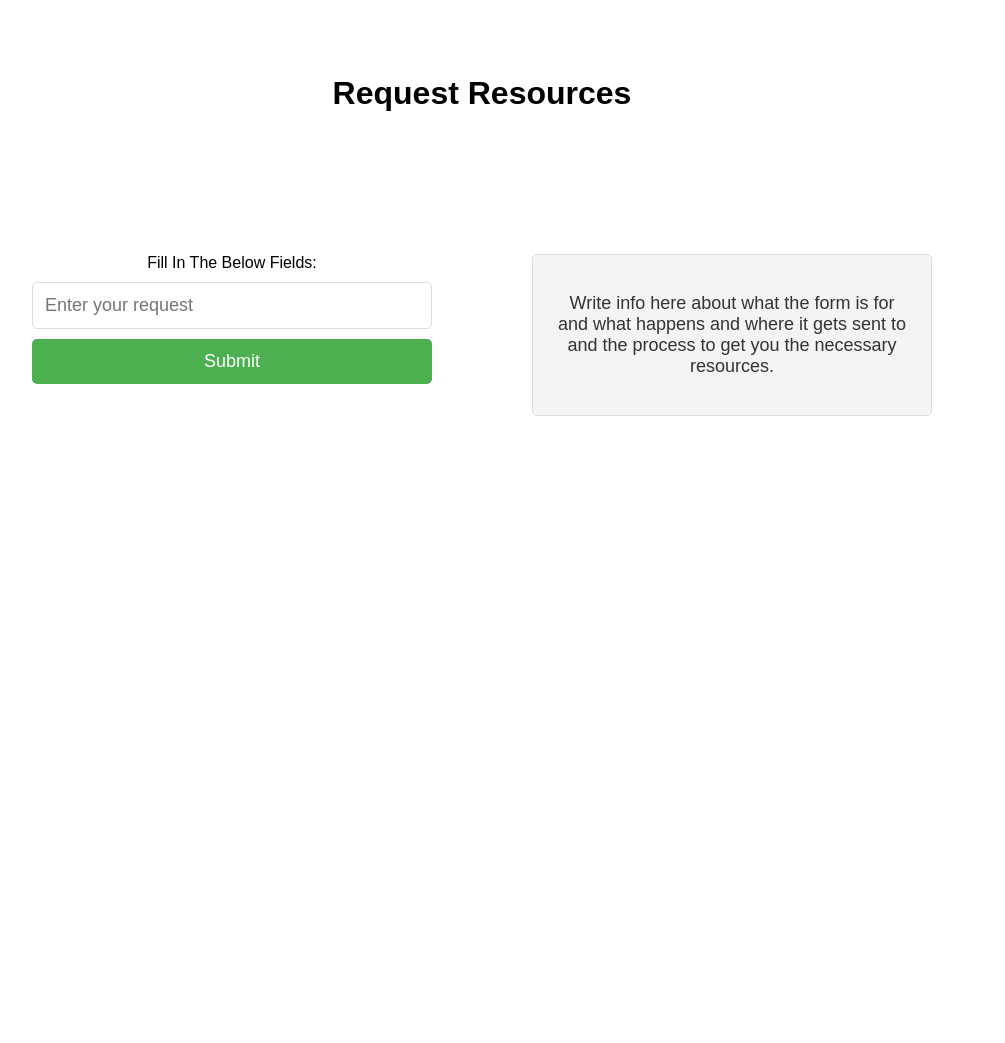
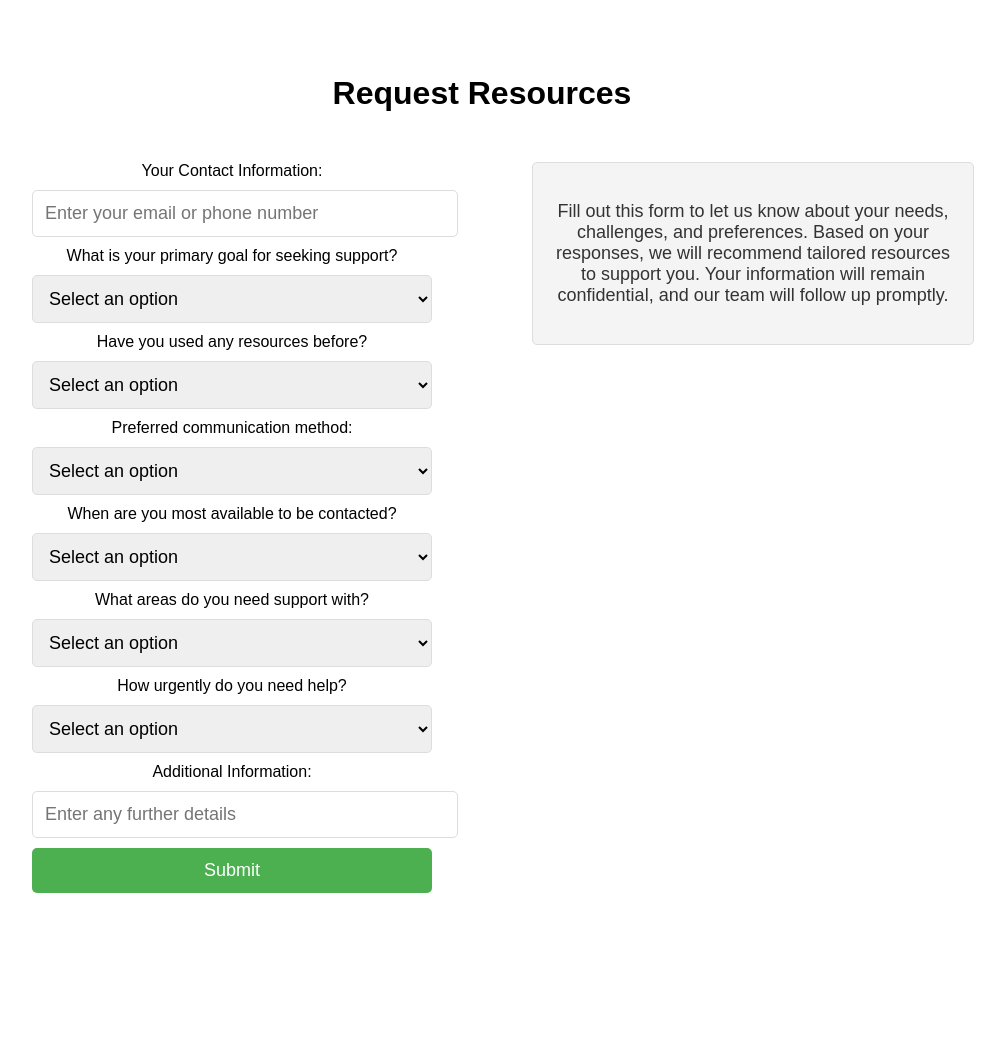
Before and after one commit to rohan057/FYP, a PHP site: page /questionnaire.php in a window 1280 px wide. Shown: the part 66-1109 px from the top of the page, without its empty margins (158-1163 px from the left). Before the commit the page ends 482 px from the top, so only its background shows below. Run offline with PHP 8.4, Linux system fonts and the light colour scheme.

Commit message:
Adding Questions
Updated form with new questions and updated css

```diff
--- a/css/styles.css
+++ b/css/styles.css
@@ -65,11 +65,16 @@ nav ul li a:hover {
     text-align: center;
 }
 
+.request-resources-page h1 {
+    margin-bottom: -70px; /* Adjust the gap below the header */
+}
+
 .request-resources-page .container {
     display: flex;
     justify-content: space-between;
     width: 100%;
     max-width: 900px;
+    gap: 20px;
 }
 
 .request-resources-page .form-container,
@@ -81,14 +86,18 @@ nav ul li a:hover {
 .request-resources-page form {
     display: flex;
     flex-direction: column;
+    width: 100%;
 }
 
 .request-resources-page form label,
-.request-resources-page form input {
+.request-resources-page form input,
+.request-resources-page form select {
     margin-bottom: 10px;
+    width: 100%;
 }
 
-.request-resources-page form input[type="text"] {
+.request-resources-page form input[type="text"],
+.request-resources-page form select {
     padding: 12px;
     font-size: 18px;
     border-radius: 5px;
@@ -104,6 +113,7 @@ nav ul li a:hover {
     font-size: 18px;
     cursor: pointer;
     transition: background-color 0.3s ease;
+    width: 100%;
 }
 
 .request-resources-page form input[type="submit"]:hover {
@@ -117,6 +127,8 @@ nav ul li a:hover {
     border: 1px solid #ddd;
     font-size: 18px;
     color: #333;
+    width: 100%;
+    max-width: 400px;
 }
 
 .feedback-page {
--- a/questionnaire.php
+++ b/questionnaire.php
@@ -33,20 +33,83 @@ session_start();
     </nav>
 
     <div class="request-resources-page">
-    <h1>Request Resources</h1>
+        <h1>Request Resources</h1>
         <div class="container">
             <div class="form-container">
-                <form action="questionnaire.php" method="POST">
-                    <label for="resource-request">Fill In The Below Fields:</label>
-                    <input type="text" id="resource-request" name="resource-request" placeholder="Enter your request">
+                <form action="submit_questionnaire.php" method="POST">
+                    <label for="contact-info">Your Contact Information:</label>
+                    <input type="text" id="contact-info" name="contact_info" placeholder="Enter your email or phone number" required>
+
+                    <label for="primary-goal">What is your primary goal for seeking support?</label>
+                    <select id="primary-goal" name="primary_goal" required>
+                        <option value="">Select an option</option>
+                        <option value="Improve academic performance">Improve academic performance</option>
+                        <option value="Reduce stress and anxiety">Reduce stress and anxiety</option>
+                        <option value="Build healthy habits">Build healthy habits</option>
+                        <option value="Improve time management">Improve time management</option>
+                        <option value="Connect with peers">Connect with peers</option>
+                        <option value="Other">Other</option>
+                    </select>
+
+                    <label for="current-resources">Have you used any resources before?</label>
+                    <select id="current-resources" name="current_resources" required>
+                        <option value="">Select an option</option>
+                        <option value="University provided resources">University provided resources</option>
+                        <option value="External resources">External resources</option>
+                        <option value="First time seeking resources">First time seeking resources</option>
+                        <option value="Other">Other</option>
+                    </select>
+
+                    <label for="communication-method">Preferred communication method:</label>
+                    <select id="communication-method" name="communication_method" required>
+                        <option value="">Select an option</option>
+                        <option value="Email">Email</option>
+                        <option value="Phone">Phone</option>
+                    </select>
+
+                    <label for="availability">When are you most available to be contacted?</label>
+                    <select id="availability" name="availability" required>
+                        <option value="">Select an option</option>
+                        <option value="Weekdays (morning)">Weekdays (morning)</option>
+                        <option value="Weekdays (afternoon)">Weekdays (afternoon)</option>
+                        <option value="Weekdays (evening)">Weekdays (evening)</option>
+                        <option value="Weekends">Weekends</option>
+                        <option value="Flexible">Flexible</option>
+                    </select>
+
+                    <label for="specific-issues">What areas do you need support with?</label>
+                    <select id="specific-issues" name="specific_issues[]" required>
+                        <option value="">Select an option</option>
+                        <option value="Financial aid and scholarships">Financial aid and scholarships</option>
+                        <option value="Finding study groups or mentors">Finding study groups or mentors</option>
+                        <option value="Access to healthy meals or exercise programs">Access to healthy meals or exercise programs</option>
+                        <option value="Mental health support">Mental health support</option>
+                        <option value="Time management or productivity tools">Time management or productivity tools</option>
+                        <option value="Other">Other</option>
+                    </select>
+
+                    <label for="urgency">How urgently do you need help?</label>
+                    <select id="urgency" name="urgency" required>
+                        <option value="">Select an option</option>
+                        <option value="Immediately">Immediately</option>
+                        <option value="Within the next few days">Within the next few days</option>
+                        <option value="Within the next month">Within the next month</option>
+                        <option value="Not urgent, just exploring options">Not urgent, just exploring options</option>
+                    </select>
+
+                    <label for="contact-info">Additional Information:</label>
+                    <input type="text" id="additional-info" name="additional_info" placeholder="Enter any further details">
+
                     <input type="submit" value="Submit">
                 </form>
             </div>
+
             <div class="textbox-container">
                 <div class="info-text">
                     <p>
-                        Write info here about what the form is for and what happens and where it gets sent to and the process
-                        to get you the necessary resources.
+                        Fill out this form to let us know about your needs, challenges, and preferences.
+                        Based on your responses, we will recommend tailored resources to support you.
+                        Your information will remain confidential, and our team will follow up promptly.
                     </p>
                 </div>
             </div>
```
